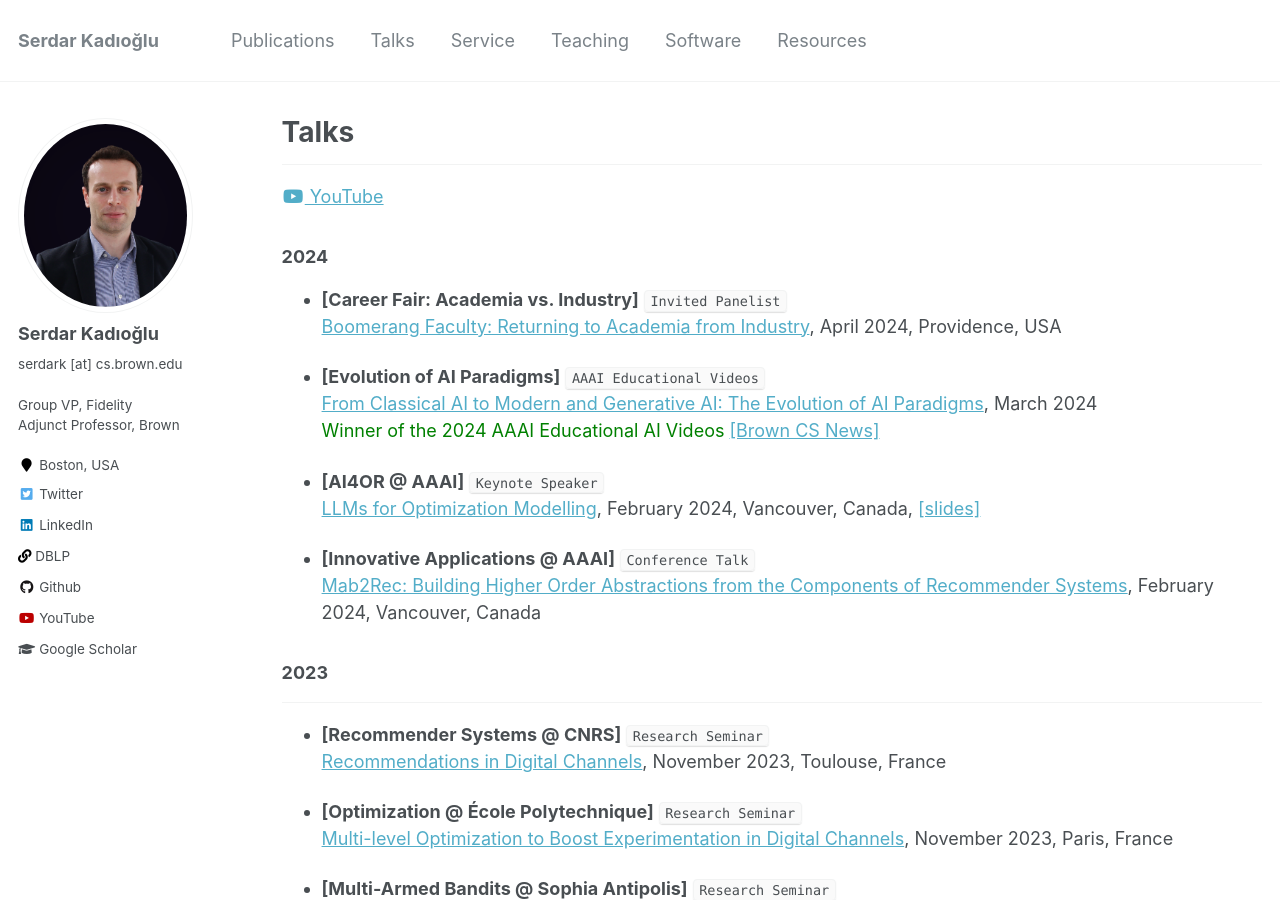
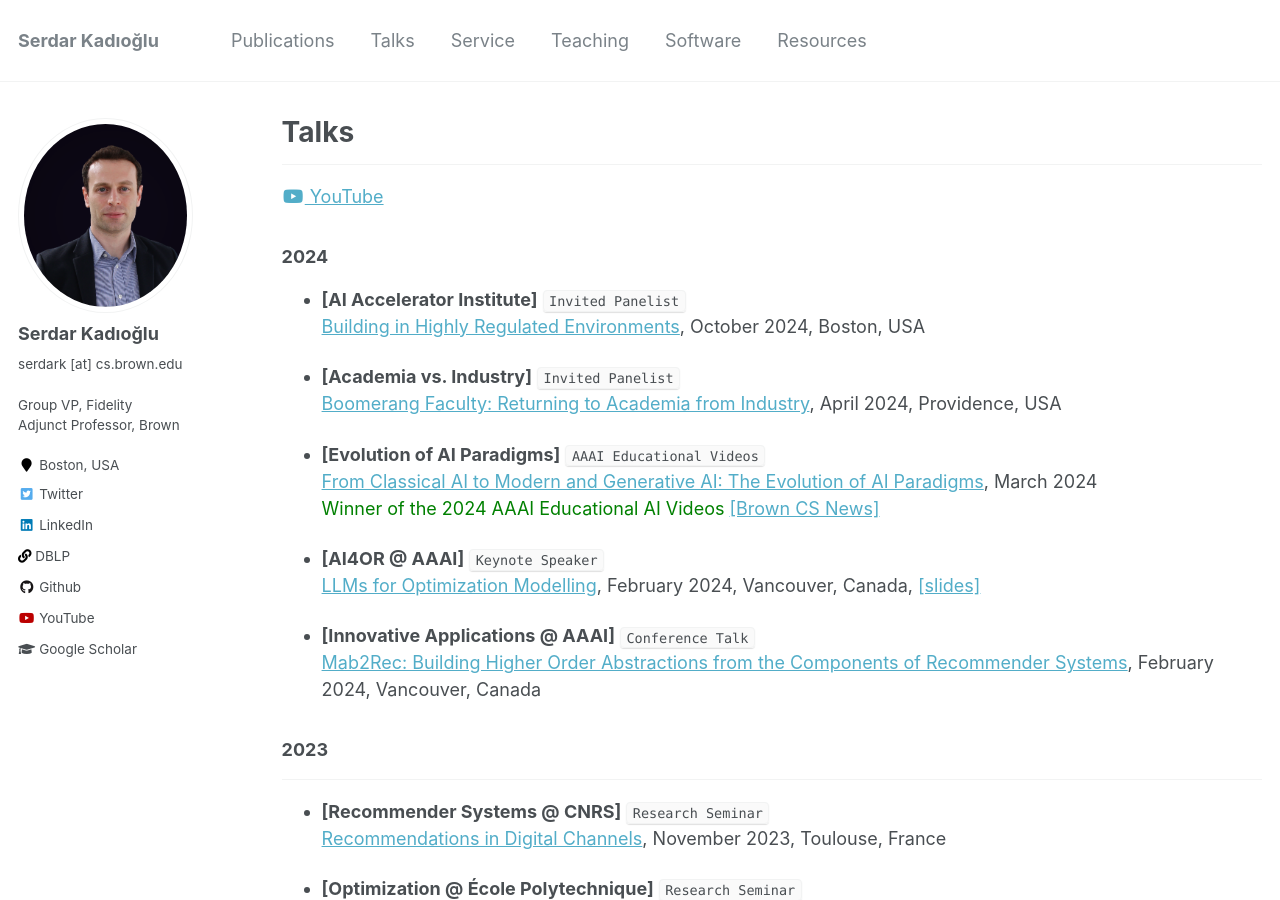
Before and after one commit to skadio/skadio.github.io, a Jekyll site: the page built from _pages/talks.md, in a window 1280 px wide and 900 px high. Built offline with Jekyll 4.4.1, drawn with Linux system fonts in a browser that asks for light colours.

Commit message:
Update talks.md

```diff
--- a/_pages/talks.md
+++ b/_pages/talks.md
@@ -10,7 +10,11 @@ author_profile: true
 <a href="https://www.youtube.com/channel/UCzJyUE6YtOdrGpyOpgYhyKg"><i class="fab fa-fw fa-youtube" aria-hidden="true"></i> YouTube</a>
 
 ### 2024
-* **[Career Fair: Academia vs. Industry]** `Invited Panelist`\
+
+* **[AI Accelerator Institute]** `Invited Panelist`\
+   [Building in Highly Regulated Environments](https://world.aiacceleratorinstitute.com/location/boston/speaker/serdarkadolu), October 2024, Boston, USA
+
+* **[Academia vs. Industry]** `Invited Panelist`\
    [Boomerang Faculty: Returning to Academia from Industry](https://www.linkedin.com/feed/update/urn:li:activity:7178004141556805632/), April 2024, Providence, USA
 
 * **[Evolution of AI Paradigms]** `AAAI Educational Videos`\
```
